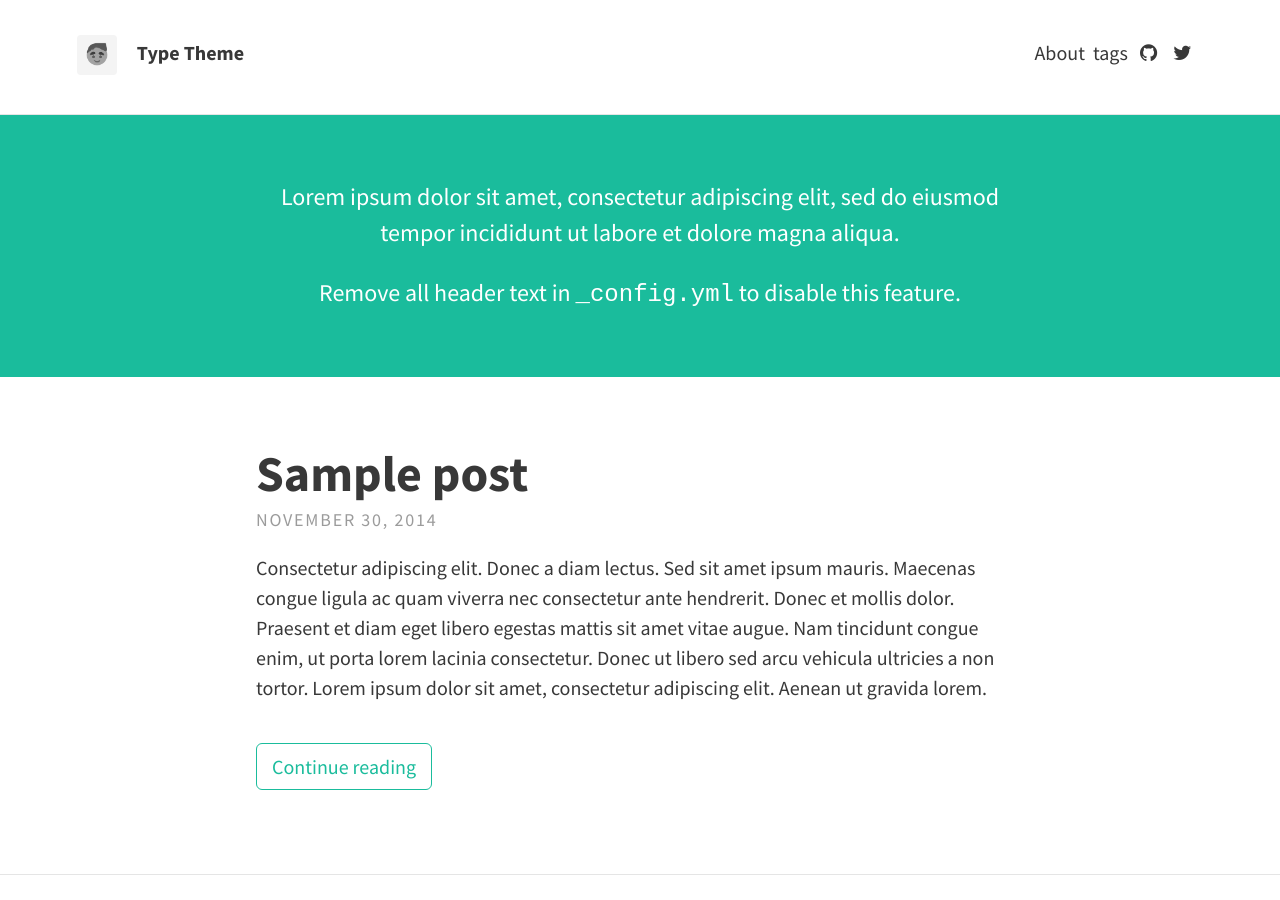
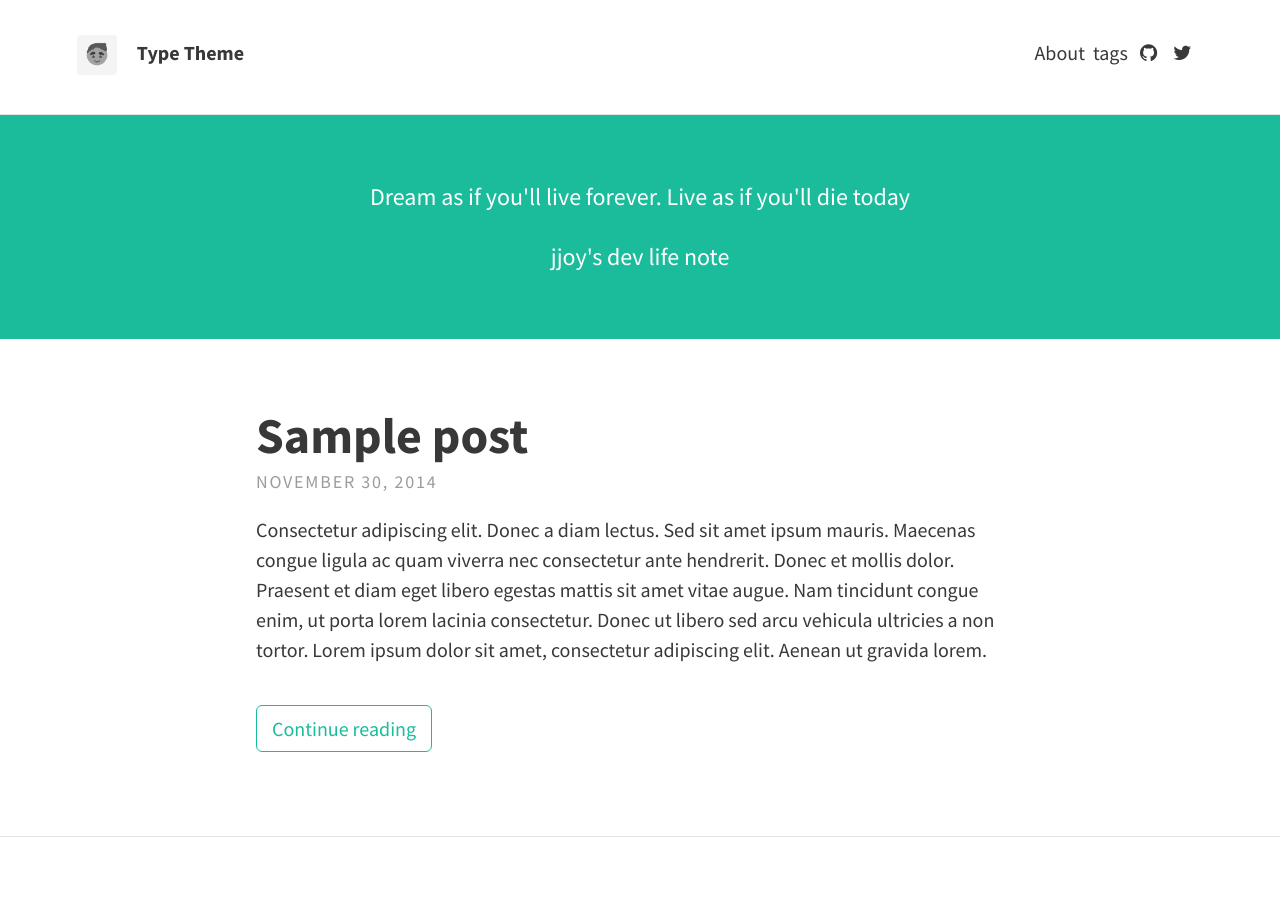
Before and after one commit to jjoylee/jjoylee.github.io, a Jekyll site: the page built from index.html, in a window 1280 px wide and 900 px high. Built offline with Jekyll 4.4.1, drawn with Linux system fonts in a browser that asks for light colours; nearby versions of some CDN libraries; the list of posts is cut into pages by our own code.

Commit message:
Update _config.yml

```diff
--- a/_config.yml
+++ b/_config.yml
@@ -13,9 +13,9 @@ theme_settings:
 
   # Header and footer text
   header_text: >
-     <p>Lorem ipsum dolor sit amet, consectetur adipiscing elit, sed do eiusmod tempor incididunt ut labore et dolore magna aliqua.</p>
+     <p>Dream as if you'll live forever. Live as if you'll die today</p>
 
-     <p>Remove all header text in <code>_config.yml</code> to disable this feature.</p>
+     <p>jjoy's dev life note</p>
   header_text_feature_image:
   footer_text: >
    Powered by <a href="https://jekyllrb.com/">Jekyll</a> with <a href="https://github.com/rohanchandra/type-theme">Type Theme</a>
```
